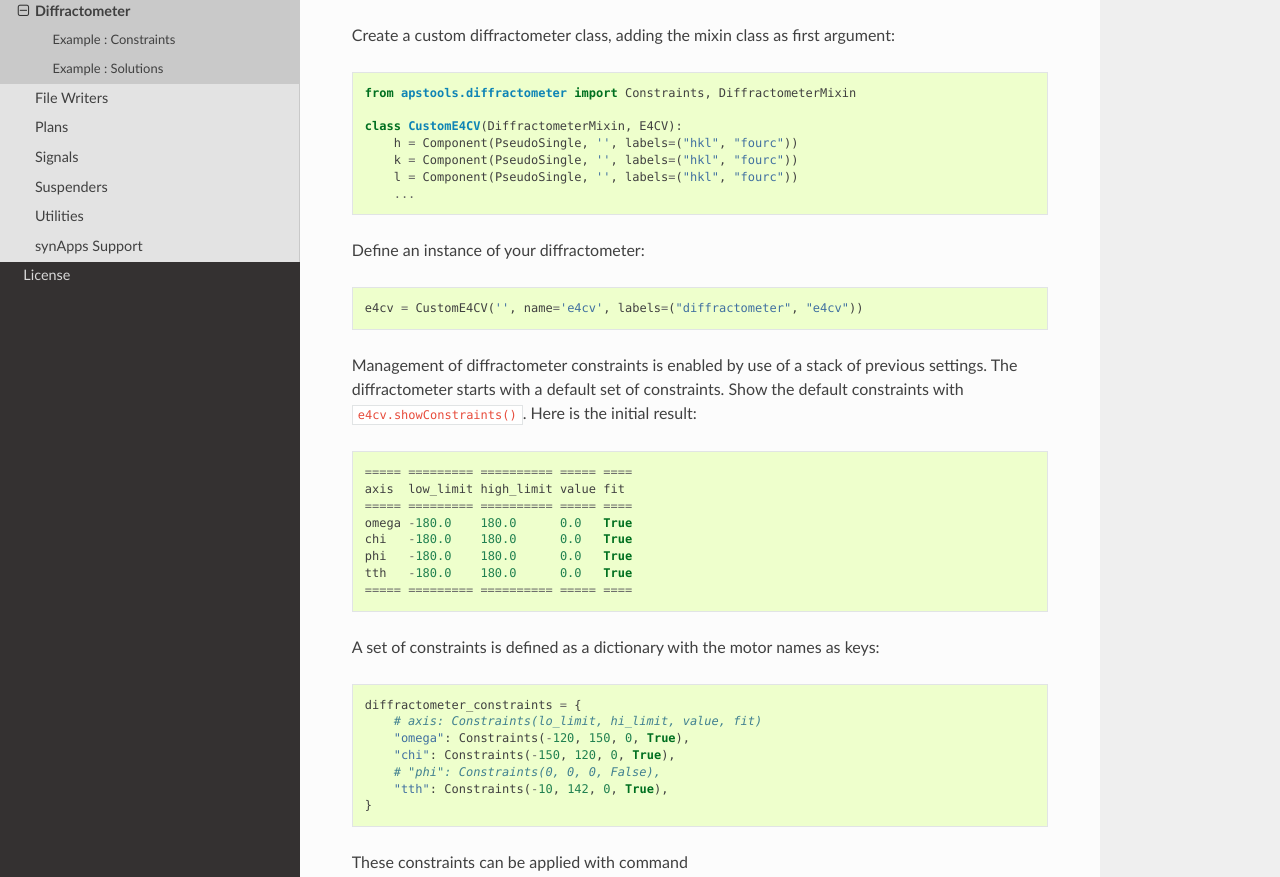
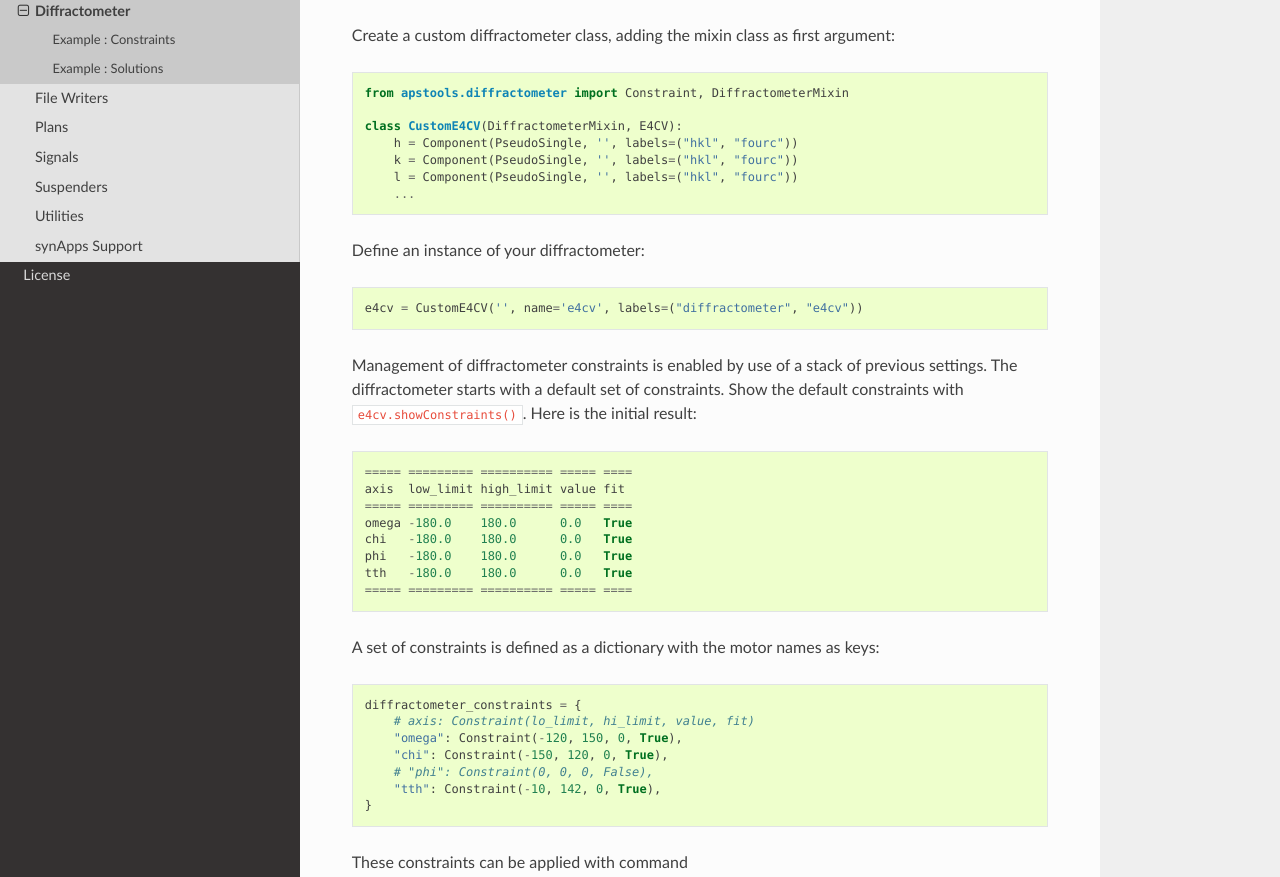
Before and after one commit to dogrecajb/apstools, a Sphinx documentation site: the page built from docs/source/source/_diffractometer.rst, in a window 1280 px wide and 1400 px high. Shown: the part 316-1193 px from the top of the window. Built offline with Sphinx 7.4.7 and the Read the Docs theme 2.0.0, drawn with Linux system fonts in a browser that asks for light colours; some of the changed text lies outside the part shown.

Commit message:
MNT Constraint is singular

```diff
--- a/docs/source/source/_diffractometer.rst
+++ b/docs/source/source/_diffractometer.rst
@@ -12,7 +12,7 @@ Example : Constraints
 Create a custom diffractometer class, adding the
 mixin class as first argument::
 
-    from apstools.diffractometer import Constraints, DiffractometerMixin
+    from apstools.diffractometer import Constraint, DiffractometerMixin
 
     class CustomE4CV(DiffractometerMixin, E4CV):
         h = Component(PseudoSingle, '', labels=("hkl", "fourc"))
@@ -42,11 +42,11 @@ A set of constraints is defined as a dictionary with the
 motor names as keys::
 
     diffractometer_constraints = {
-        # axis: Constraints(lo_limit, hi_limit, value, fit)
-        "omega": Constraints(-120, 150, 0, True),
-        "chi": Constraints(-150, 120, 0, True),
-        # "phi": Constraints(0, 0, 0, False),
-        "tth": Constraints(-10, 142, 0, True),
+        # axis: Constraint(lo_limit, hi_limit, value, fit)
+        "omega": Constraint(-120, 150, 0, True),
+        "chi": Constraint(-150, 120, 0, True),
+        # "phi": Constraint(0, 0, 0, False),
+        "tth": Constraint(-10, 142, 0, True),
     }
 
 These constraints can be applied with command
@@ -108,7 +108,7 @@ For the (0 0 3/2) reflection, there is only one solution.
 If we further restrict *omega* to non-negative values, we'll
 only get one solution for all three reflections in the list::
 
-    e4cv.applyConstraints({"omega": Constraints(-0, 150, 0, True)})
+    e4cv.applyConstraints({"omega": Constraint(-0, 150, 0, True)})
     print(e4cv.forwardSolutionsTable(
         (
             (0, 0, 0.5),
```
Also changed, not shown: 1 other file.
